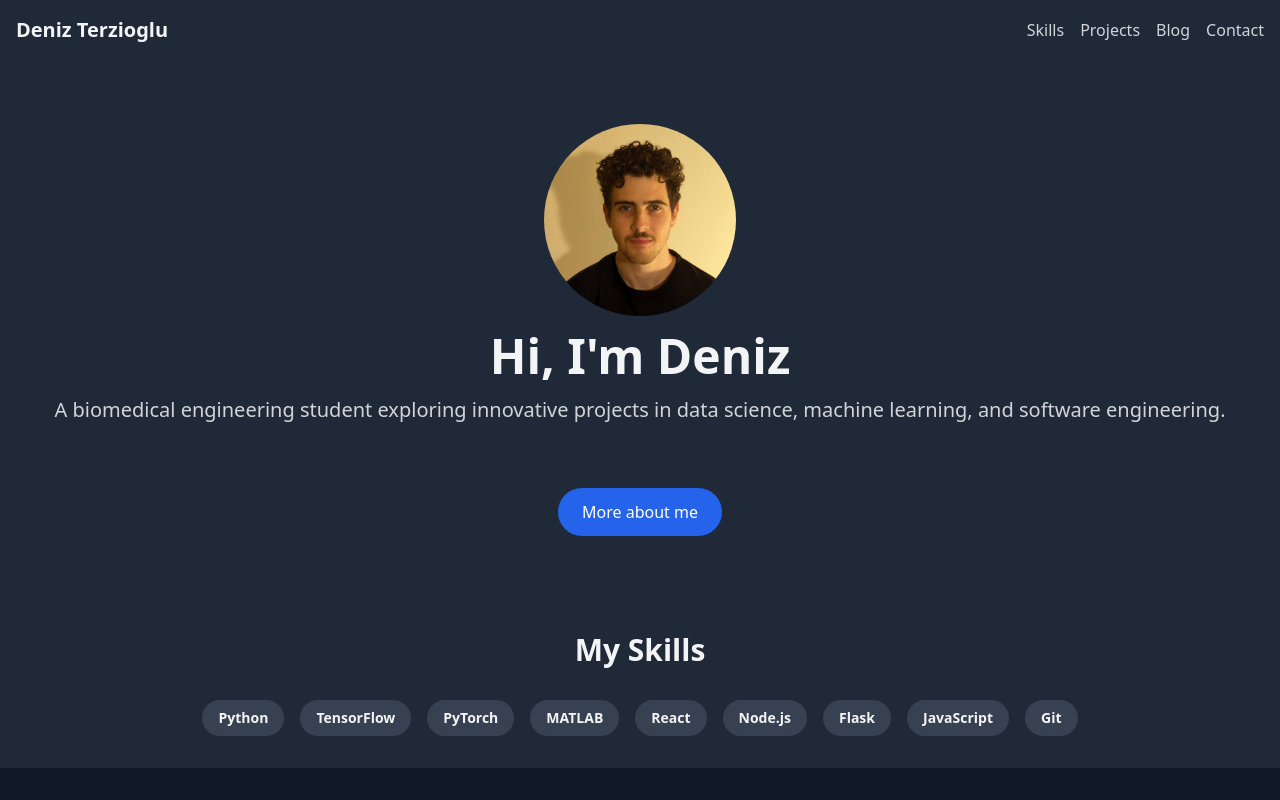
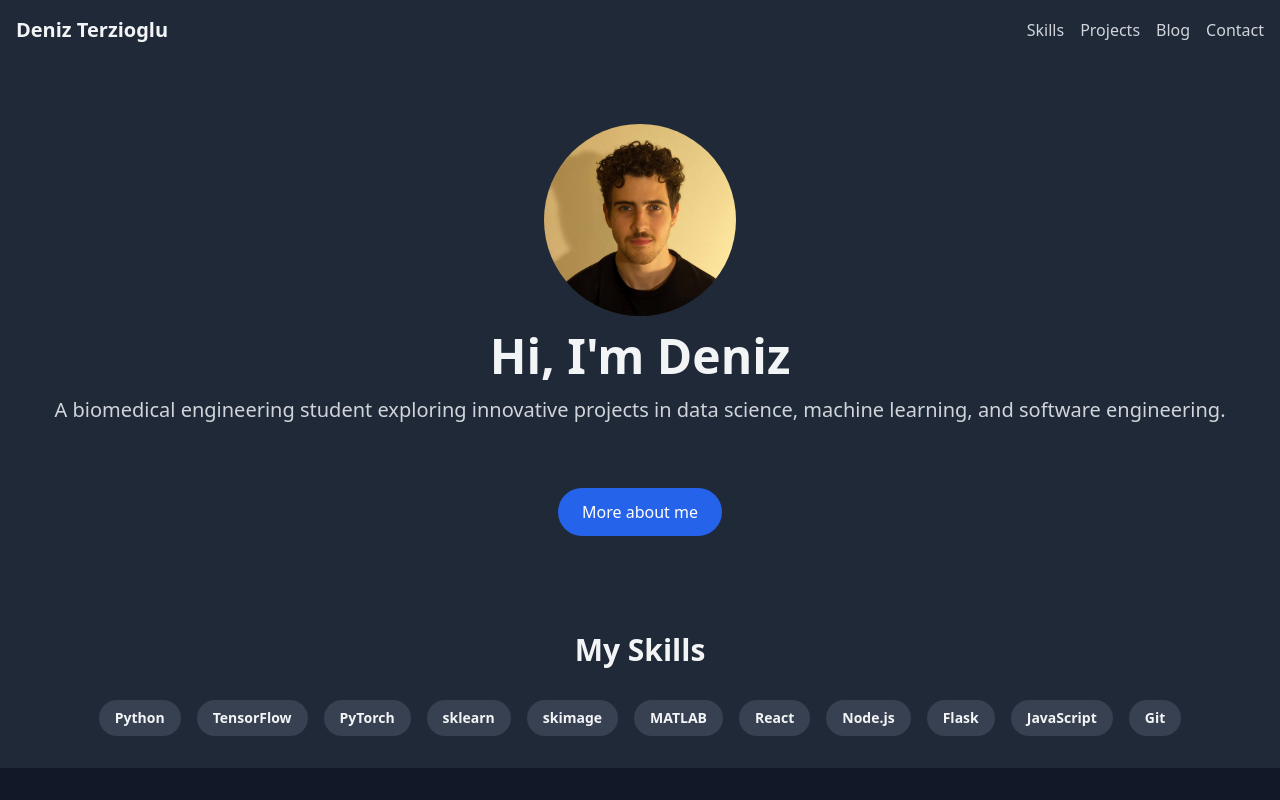
Before and after one commit to d-eniz/d-eniz.github.io, a React (Vite) app: page / in a window 1280 px wide. Shown: the top 800 px of the page. Built offline with nearby package versions, Linux system fonts and the light colour scheme; the HTML template or start-up script is replaced by a standard one.

Commit message:
Add sklearn and skimage to skills list

```diff
--- a/src/components/Skills.jsx
+++ b/src/components/Skills.jsx
@@ -2,6 +2,8 @@ const skills = [
   "Python",
   "TensorFlow",
   "PyTorch",
+  "sklearn",
+  "skimage",
   "MATLAB",
   "React",
   "Node.js",
```
